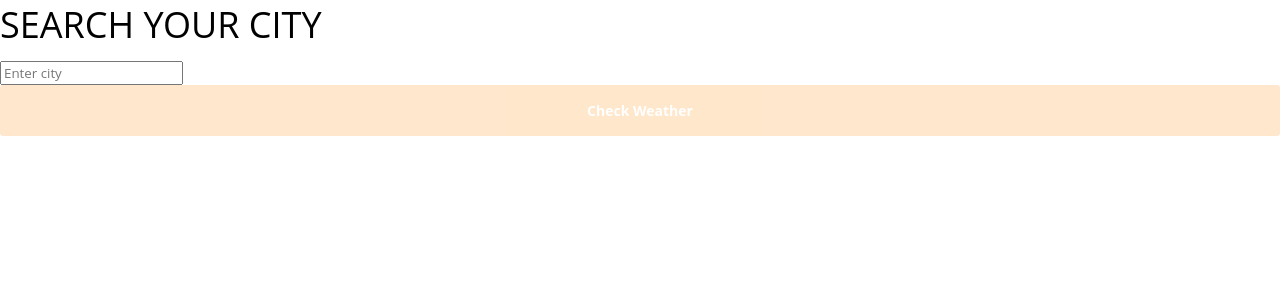
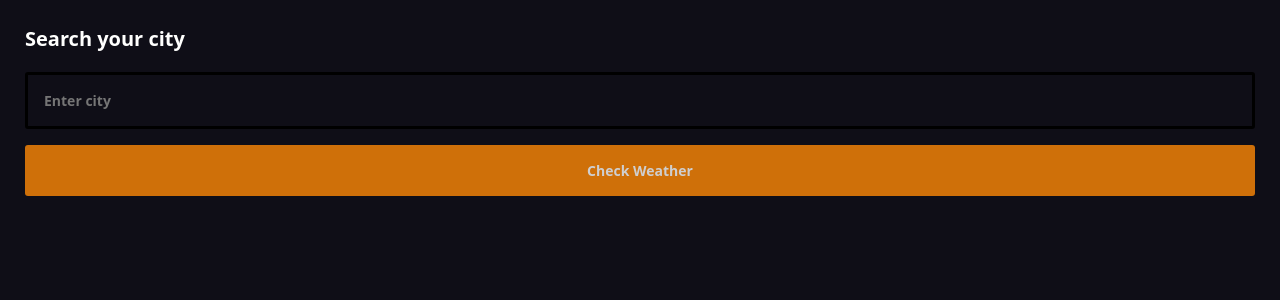
Before and after one commit to conuko/my-weather-app, a React (Create React App) app: page / in a window 1280 px wide. Shown: the top 300 px of the page. Built offline with nearby package versions, Linux system fonts and the light colour scheme.

Commit message:
style: style input and button and background

```diff
--- a/src/components/CitySelector/CitySelector.js
+++ b/src/components/CitySelector/CitySelector.js
@@ -1,6 +1,6 @@
 import React, { useState } from 'react';
-import { H2 } from '../_base/text/Text';
-import CheckWeatherButton from '../_base/button/CheckWeatherButton';
+import { H3 } from '../_base/text/Text';
+import { CheckWeatherButton, CheckWeatherInput } from './CitySelector.styles';
 
 const CitySelector = ({ onSearch }) => {
   const [city, setCity] = useState('');
@@ -15,14 +15,14 @@ const CitySelector = ({ onSearch }) => {
     <>
       <div>
         <div>
-          <H2>Search your city</H2>
+          <H3>Search your city</H3>
         </div>
       </div>
 
       <div>
         <div>
           <form>
-            <input
+            <CheckWeatherInput
               placeholder="Enter city"
               // users input updates the value of city
               onChange={(e) => setCity(e.target.value)}
--- /dev/null
+++ b/src/components/CitySelector/CitySelector.styles.js
@@ -0,0 +1,29 @@
+import styled from 'styled-components';
+import { theme } from '../../styles';
+
+export const CheckWeatherButton = styled.button`
+  border: none;
+  font-size: ${theme.font.size.h5};
+  font-weight: ${theme.font.weight.bold};
+  color: ${theme.color.text};
+  cursor: pointer;
+  border-radius: ${theme.border.radius};
+  padding: 1rem 1.75rem;
+  width: 100%;
+`;
+
+export const CheckWeatherInput = styled.input`
+  border-radius: ${theme.border.radius};
+  font-size: ${theme.font.size.h5};
+  font-weight: ${theme.font.weight.bold};
+  transition: all .30s ease-in-out;
+  border: 3px solid #000;
+  color: ${theme.color.red};
+  background-color: ${theme.color.black};
+  margin-top: 0.5rem;
+  margin-bottom: 1rem;
+  outline: none;
+  padding: 1rem 0 1rem 1rem;
+  transition: all .3s ease;
+  width: 100%;
+`;
--- a/src/components/_base/button/CheckWeatherButton.js
+++ /dev/null
@@ -1,15 +0,0 @@
-import styled from 'styled-components';
-import { theme } from '../../../styles';
-
-const CheckWeatherButton = styled.button`
-  border: none;
-  font-size: ${theme.font.size.h5};
-  font-weight: ${theme.font.weight.bold};
-  color: ${theme.color.text};
-  cursor: pointer;
-  border-radius: ${theme.border.radius};
-  padding: 1rem 1.75rem;
-  width: 100%;
-`;
-
-export default CheckWeatherButton;
--- a/src/components/_base/text/Text.js
+++ b/src/components/_base/text/Text.js
@@ -9,9 +9,8 @@ export const H1 = styled.h1`
   margin-bottom: 1rem;
 `;
 
-export const H2 = styled.h2`
-  text-transform: uppercase;
-  font-family: ${theme.font.main};
-  font-size: ${theme.font.size.h2};
+export const H3 = styled.h3`
+  font-size: ${theme.font.size.h3};
   margin-bottom: 0.75rem;
+  font-weight: ${theme.font.weight.bold};
 `;
--- a/src/styles/GlobalStyle.js
+++ b/src/styles/GlobalStyle.js
@@ -57,10 +57,7 @@ const GlobalStyle = createGlobalStyle`
   /**
    * fonts
   */
-  @font-face {
-    font-family: 'Open Sans';
-    src: url('https://fonts.googleapis.com/css2?family=Open+Sans&display=swap');
-  }
+  @import url('https://fonts.googleapis.com/css2?family=Open+Sans&display=swap');
 
   /**
    * global
@@ -76,17 +73,28 @@ const GlobalStyle = createGlobalStyle`
   }
 
   body {
-    font-family: ${theme.font.main};
-    font: ${theme.font.main};
+    font-family: 'Open Sans', sans-serif;
+    padding: 25px;
+    color: ${theme.color.text};
+    background-color: ${theme.color.black};
   }
 
   button, input {
-    font-family: ${theme.font.main};
+    font-family: 'Open Sans', sans-serif;
   }
 
   button {
     background-color: ${theme.color.orange};
-    opacity: 0.2;
+    opacity: 0.8;
+  }
+
+  button:hover {
+    opacity: 1;
+  }
+
+  input:focus {
+    box-shadow: 0 0 5px ${theme.color.red};
+    border: 3px solid ${theme.color.red};
   }
 
 `;
```
